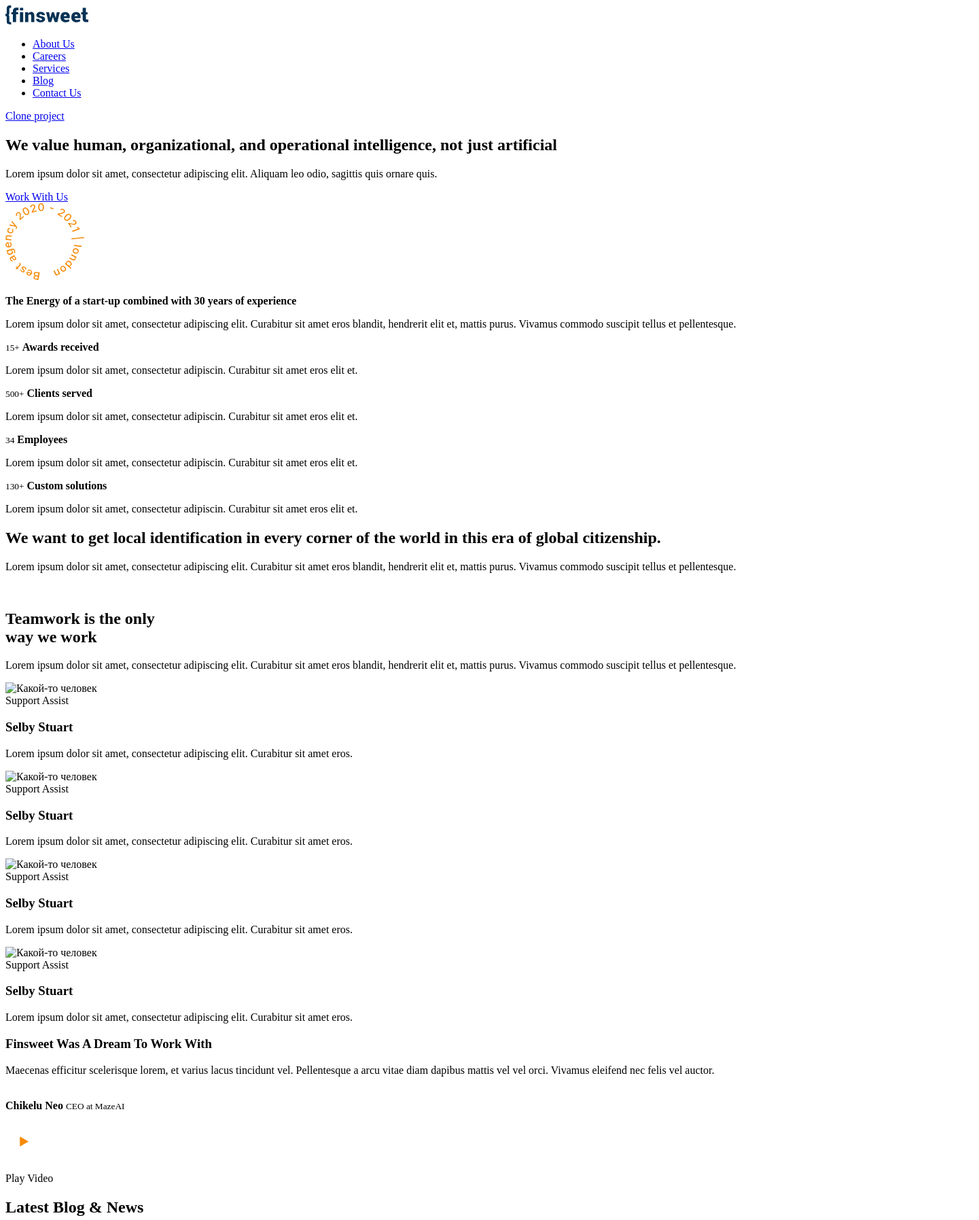
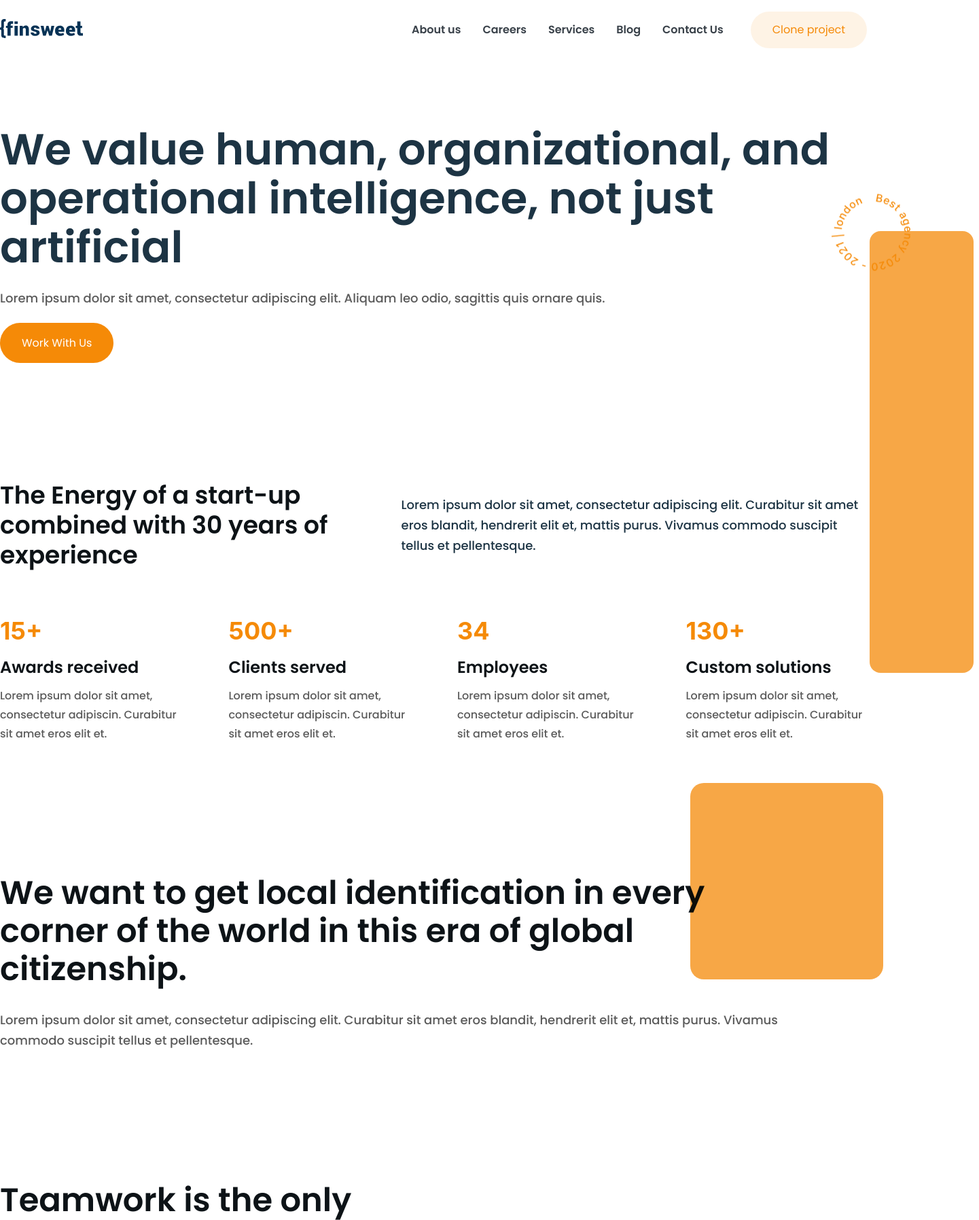
Before and after one commit to tsoyskiy02/agency-website, a plain HTML site: page about.html in a window 1280 px wide. Shown: the top 1795 px of the page at 68% size, 1441 px wide, since content can reach past the window. Drawn offline with Linux system fonts and the light colour scheme.

Commit message:
about us refactoring

```diff
--- a/about-us.html
+++ b/about.html
@@ -5,54 +5,54 @@
     <meta name="viewport"
           content="width=device-width, user-scalable=no, initial-scale=1.0, maximum-scale=1.0, minimum-scale=1.0">
     <meta http-equiv="X-UA-Compatible" content="ie=edge">
-    <link rel="stylesheet" href="styles/styles.css">
+    <link rel="stylesheet" href="styles/main.css">
+    <link rel="stylesheet" href="styles/normalize.css">
     <title>Document</title>
 </head>
 <body>
-<header class="header-wrapper">
-    <div class="header-container">
-        <div class="header-content">
-            <a href="index.html"><img src="icons/Logo.svg" alt="Logo" width="122" height="28" loading="lazy"
-                                      class="header-logo"/></a>
-            <div class="header-navigation">
-                <nav class="header-navigation-list">
-                    <ul>
-                        <li><a href="about-us.html">About Us</a></li>
-                        <li><a href="/">Careers</a></li>
-                        <li><a href="/">Services</a></li>
-                        <li><a href="/">Blog</a></li>
-                        <li><a href="/">Contact Us</a></li>
-                    </ul>
-                </nav>
-                <a href="#" class="light-button main-button">
-                    Clone project
-                </a>
-            </div>
+<header>
+    <div class="container">
+        <div class="flex-side">
+            <a href="./main-page.html">
+                <img src="./icons/Logo.svg" alt="Finsweet Logo"/>
+            </a>
+            <nav class="main-navigation">
+                <ul class="flex-side">
+                    <li><a href="./about.html">About us</a></li>
+                    <li><a href="#">Careers</a></li>
+                    <li><a href="#">Services</a></li>
+                    <li><a href="#">Blog</a></li>
+                    <li><a href="#">Contact Us</a></li>
+                </ul>
+            </nav>
+            <a href="#" class="header-button">Clone project</a>
         </div>
     </div>
 </header>
-<section class="default default-container">
-    <div class="container">
-        <div class="energy-wrapper">
-            <div class="energy-info about-us">
+<main>
+    <section class="energy-section">
+        <div class="container flex-side">
+            <div class="energy-title">
                 <h2>We value human, organizational, and operational intelligence, not just artificial</h2>
                 <p>Lorem ipsum dolor sit amet, consectetur adipiscing elit. Aliquam leo odio, sagittis quis ornare
                     quis.</p>
                 <a href="/" class="main-button">Work With Us</a>
             </div>
-            <div class="energy-img about-us-img">
+            <div class="energy-img">
                 <div class="decor decor-hover"></div>
                 <div class="decor decor-rotate"><img src="images/Circle.png" alt=""/></div>
                 <img src="images/about-us/about-us.png" alt="">
             </div>
         </div>
-        <div class="features-section">
-            <div class="flex-jc-sb">
+    </section>
+    <section class="features-section">
+        <div class="container">
+            <div class="flex-space-between">
                 <strong>The Energy of a start-up combined with 30 years of experience</strong>
                 <p>Lorem ipsum dolor sit amet, consectetur adipiscing elit. Curabitur sit amet eros blandit, hendrerit
                     elit et, mattis purus. Vivamus commodo suscipit tellus et pellentesque.</p>
             </div>
-            <div class="features-cards">
+            <div class="features-cards flex-side">
                 <div class="card">
                     <small>15+</small>
                     <strong>Awards received</strong>
@@ -75,23 +75,27 @@
                 </div>
             </div>
         </div>
-        <div class="about-section">
-            <div class="energy-info about-us">
+    </section>
+    <section class="about-section">
+        <div class="container flex-side">
+            <div class="energy-info">
                 <h2>We want to get local identification in every corner of the world in this era of global
                     citizenship.</h2>
                 <p>Lorem ipsum dolor sit amet, consectetur adipiscing elit. Curabitur sit amet eros blandit, hendrerit
                     elit et, mattis purus. Vivamus commodo suscipit tellus et pellentesque.</p>
             </div>
-            <div class="energy-img about-us-img">
+            <div class="energy-img">
                 <div class="decor decor-hover"></div>
                 <img src="images/about-us/Image.png" alt="">
             </div>
         </div>
-        <div class="team-section">
+    </section>
+    <section class="team-section">
+        <div class="container">
             <h2>Teamwork is the only <br>way we work</h2>
             <p>Lorem ipsum dolor sit amet, consectetur adipiscing elit. Curabitur sit amet eros blandit, hendrerit elit
                 et, mattis purus. Vivamus commodo suscipit tellus et pellentesque.</p>
-            <div class="team-cards">
+            <div class="team-cards flex-side">
                 <div class="card">
                     <img src="images/about-us/Image%201.png" alt="Какой-то человек"/>
                     <div class="card-info">
@@ -138,70 +142,69 @@
                 </div>
             </div>
         </div>
-        <div class="dream-info">
-            <div class="dream-title">
+    </section>
+    <section class="video-section">
+        <div class="container flex-side">
+            <div class="video-info">
                 <h3>Finsweet Was A Dream To Work With</h3>
-                <p>
-                    Maecenas efficitur scelerisque lorem, et varius lacus tincidunt vel. Pellentesque a arcu vitae diam
-                    dapibus mattis vel vel orci. Vivamus eleifend nec felis vel auctor.
-                </p>
-                <div class="ceo">
-                    <img src="/images/round-img.png" alt="">
-                    <div class="ceo-info">
+                <p>Maecenas efficitur scelerisque lorem, et varius lacus tincidunt vel. Pellentesque a arcu vitae diam
+                    dapibus mattis vel vel orci. Vivamus eleifend nec felis vel auctor.</p>
+                <div class="video-card flex-side">
+                    <img src="./images/round-img.png" alt="">
+                    <div class="card-text flex-column">
                         <strong>Chikelu Neo</strong>
                         <small>CEO at MazeAI</small>
                     </div>
                 </div>
             </div>
-            <div class="video-container">
-                <img src="/images/video.png" alt="">
-                <div class="video">
-                    <img src="/icons/play-icon.png" alt="">
+            <div class="video">
+                <img src="./images/video.png" alt="">
+                <div class="play-icon">
+                    <img src="./icons/play-icon.png" alt="">
                     <p>Play Video</p>
                 </div>
             </div>
         </div>
-    </div>
-</section>
-<section class="aqua aqua-container mb0">
-    <div class="container">
-        <div class="news">
-            <h2>Latest Blog & News</h2>
-        </div>
-        <div class="news-cards">
-            <div class="card">
-                <img src="images/card1.png" alt="" class="card-img">
-                <div class="card-wrapper">
-                    <strong>Business strategy</strong>
-                    <p>Lorem ipsum dolor sit amet, consectetur adipiscing elit. Curabitur sit
-                        amet eros blandit, hendrerit elit et, </p>
-                    <a href="" class="card-button">Learn More <img src="/icons/orange-arrow.svg" alt=""></a>
+    </section>
+
+    <section class="news-section">
+        <div class="container">
+            <h3>Latest Blog & News</h3>
+            <div class="news-list flex-side">
+                <div class="news-card">
+                    <img src="./images/news1.png" alt="">
+                    <div class="card-info">
+                        <strong>Why you have to digitalize in 2021</strong>
+                        <p>Lorem ipsum dolor sit amet, consectetur adipiscing elit. Curabitur sit amet eros blandit,
+                            hendrerit elit et.</p>
+                        <small>Learn More <span><img src="./icons/orange-arrow.svg" alt=""></span></small>
+                    </div>
                 </div>
-            </div>
-            <div class="card">
-                <img src="images/card2.png" alt="" class="card-img">
-                <div class="card-wrapper">
-                    <strong>Digitalization</strong>
-                    <p>Lorem ipsum dolor sit amet, consectetur adipiscing elit. Curabitur sit
-                        amet eros blandit, hendrerit elit et, </p>
-                    <a href="" class="card-button">Learn More <img src="/icons/orange-arrow.svg" alt=""></a>
+                <div class="news-card">
+                    <img src="./images/news2.png" alt="">
+                    <div class="card-info">
+                        <strong>Our internal process and longerm vision</strong>
+                        <p>Lorem ipsum dolor sit amet, consectetur adipiscing elit. Curabitur sit amet eros blandit,
+                            hendrerit elit et.</p>
+                        <small>Learn More <span><img src="./icons/orange-arrow.svg" alt=""></span></small>
+                    </div>
                 </div>
-            </div>
-            <div class="card">
-                <img src="images/card3.png" alt="" class="card-img">
-                <div class="card-wrapper">
-                    <strong>Risk assessment</strong>
-                    <p>Lorem ipsum dolor sit amet, consectetur adipiscing elit. Curabitur sit
-                        amet eros blandit, hendrerit elit et, </p>
-                    <a href="" class="card-button">Learn More <img src="/icons/orange-arrow.svg" alt=""></a>
+                <div class="news-card">
+                    <img src="./images/news3.png" alt="">
+                    <div class="card-info">
+                        <strong>Helping the next generation of leaders</strong>
+                        <p>Lorem ipsum dolor sit amet, consectetur adipiscing elit. Curabitur sit amet eros blandit,
+                            hendrerit elit et.</p>
+                        <small>Learn More <span><img src="./icons/orange-arrow.svg" alt=""></span></small>
+                    </div>
                 </div>
             </div>
         </div>
-    </div>
-</section>
-<footer class="blue blue-container">
+    </section>
+</main>
+<footer>
     <div class="container">
-        <div class="footer-content">
+        <div class="flex-side footer-content">
             <div class="footer-info">
                 <img src="/icons/white-logo.svg" alt="">
                 <div class="social">
--- a/styles/main.css
+++ b/styles/main.css
@@ -760,3 +760,199 @@ footer {
     line-height: 100%;
     color: #fff;
 }
+
+/*  ABOUT US PAGE  */
+
+.energy-section .container {
+}
+
+.energy-img {
+    position: relative;
+}
+
+.energy-img .decor-hover {
+    mix-blend-mode: multiply;
+    height: 650px;
+}
+
+.energy-img .decor-rotate {
+    right: -60px;
+    bottom: -40px;
+    top: auto;
+}
+
+.energy-title h2 {
+    font-size: 64px;
+    font-weight: 600;
+    line-height: 72px;
+    color: var(--cyan-color);
+    margin-bottom: 24px;
+}
+
+.energy-title p {
+    font-weight: 500;
+    font-size: 18px;
+    line-height: 30px;
+    color: var(--gray-color);
+    margin-bottom: 42px;
+}
+
+/*  Features section  */
+
+.features-section .container .flex-space-between {
+    gap: 72px;
+    align-items: center;
+    margin-bottom: 64px;
+}
+
+.features-section .container .flex-space-between strong {
+    font-weight: 600;
+    font-size: 36px;
+    line-height: 44px;
+    color: var(--black-color);
+}
+
+.features-section .container .flex-space-between p {
+    font-weight: 500;
+    color: var(--cyan-color);
+    line-height: 30px;
+    font-size: 18px;
+}
+
+.features-cards {
+    gap: 66px;
+}
+
+.features-cards .card small {
+    font-weight: 700;
+    font-family: "Inter", sans-serif;
+    font-size: 36px;
+    color: var(--orange-color);
+    line-height: 50px;
+}
+
+.features-cards .card strong {
+    color: var(--black-color);
+    font-weight: 600;
+    line-height: 107%;
+    font-size: 24px;
+    display: block;
+    margin-top: 16px;
+}
+
+.features-cards .card p {
+    font-weight: 500;
+    font-size: 16px;
+    line-height: 28px;
+    color: var(--gray-color);
+    margin-top: 16px;
+}
+
+/*  About section  */
+
+.about-section .container {
+    gap: 78px;
+}
+
+.about-section .energy-info h2 {
+    font-size: 48px;
+    line-height: 56px;
+    font-weight: 600;
+    color: var(--black-color);
+}
+
+.about-section .energy-info p {
+    margin-top: 32px;
+    font-weight: 500;
+    font-size: 18px;
+    line-height: 30px;
+    color: var(--gray-color);
+}
+
+.about-section .energy-img {
+    position: relative;
+}
+
+
+.about-section .energy-img .decor-hover {
+    mix-blend-mode: multiply;
+    width: 284px;
+    height: 289px;
+    border-radius: 20px;
+    bottom: -15px;
+    right: -20px;
+}
+
+/*  Team section  */
+
+.team-section .container h2 {
+    font-weight: 600;
+    font-size: 48px;
+    line-height: 56px;
+    color: var(--black-color);
+}
+
+.team-section .container p {
+    margin-top: 27px;
+    margin-bottom: 64px;
+    font-weight: 500;
+    font-size: 18px;
+    line-height: 30px;
+    color: var(--gray-color);
+    max-width: 721px;
+}
+
+.team-section .team-cards {
+    gap: 40px;
+}
+
+.team-section .team-cards .card {
+    position: relative;
+    overflow: hidden;
+    border-radius: 16px;
+}
+
+.team-section .team-cards .card .card-info {
+    position: absolute;
+    left: 0;
+    bottom: 5px;
+    width: 290px;
+    height: 233px;
+    background: rgba(0, 0, 0, 0.75);
+    color: #fff;
+
+    padding: 24px;
+    border-radius: 14px;
+
+    transform: translateY(120%);
+    opacity: 0;
+    transition: 0.3s ease;
+}
+
+.team-section .team-cards .card:hover .card-info {
+    transform: translateY(0);
+    opacity: 1;
+}
+
+.team-section .team-cards .card .card-info .position {
+    font-weight: 600;
+    font-size: 14px;
+    line-height: 16px;
+    color: #fff;
+    opacity: 70%;
+}
+
+.team-section .team-cards .card .card-info h3 {
+    font-weight: 600;
+    font-size: 24px;
+    line-height: 32px;
+    color: #fff;
+    margin-top: 6px;
+}
+
+.team-section .team-cards .card .card-info p {
+    font-weight: 400;
+    font-size: 14px;
+    line-height: 199%;
+    color: #fff;
+}
```
Also changed, not shown: main-page.html (+1 -1 lines).
